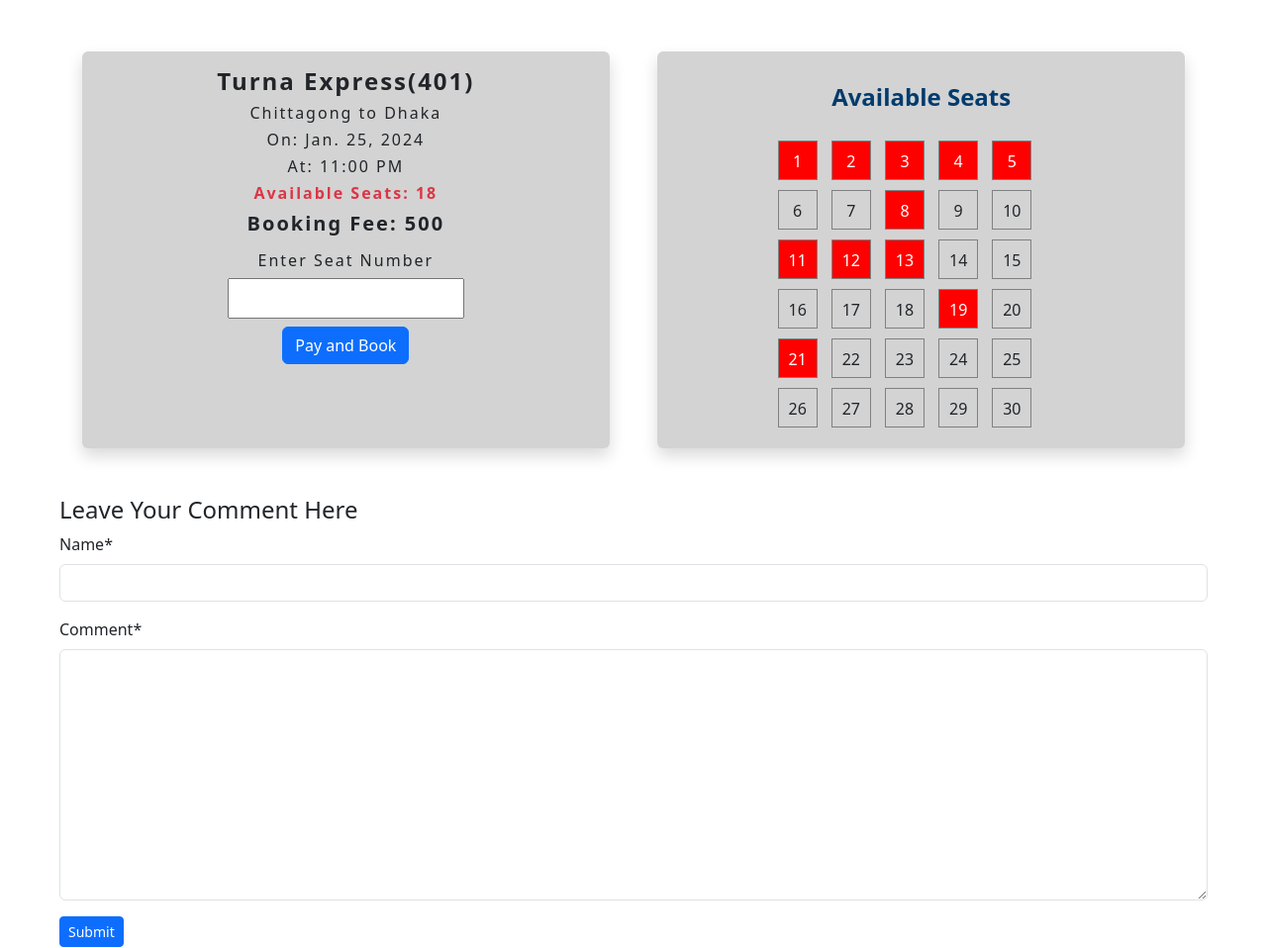
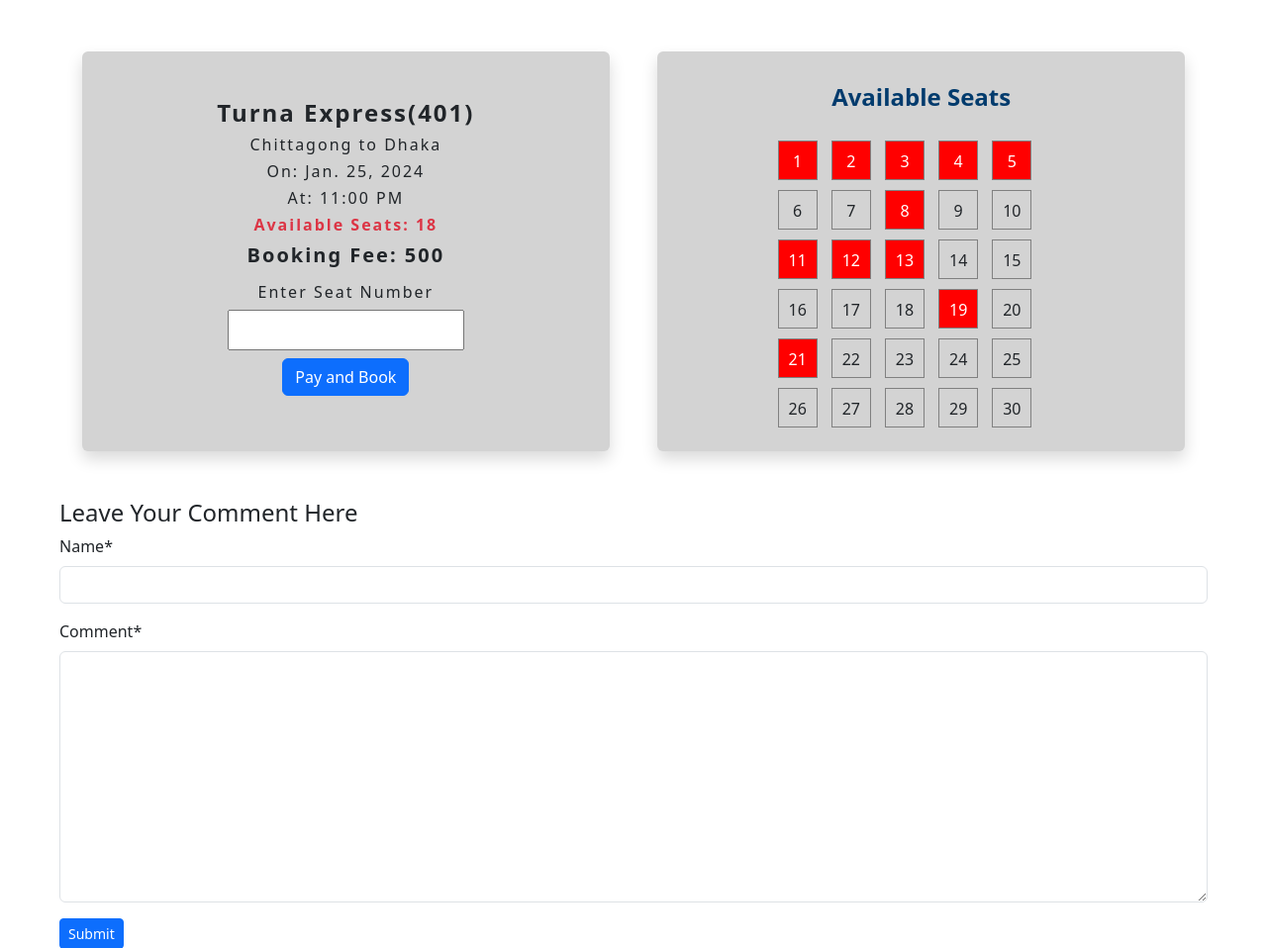
Before and after one commit to riduanul/ticket-booking-app, a Django app: page /train/train_details/1 in a window 1280 px wide. Shown: the part 72-1030 px from the top of the page at 99% size. Run offline with Django 5.2, Linux system fonts and the light colour scheme; a user stored in the database is signed in; data comes from the database, SQL or seed files in the repository; some libraries are stand-ins or nearby versions.

Commit message:
design updated

```diff
--- a/trains/templates/train_details.html
+++ b/trains/templates/train_details.html
@@ -23,7 +23,7 @@
 
 <div class="container-fluid booking mx-auto mb-5 " style='margin-top:100px;'>
    <div class="row gap-5 justify-content-center">
-    <div class="col-lg-5 col-md-6 col-sm-12 ls shadow py-3 text-center rounded" style="line-height: 35px; background-color:lightgray">
+    <div class="col-lg-5 col-md-6 col-sm-12 ls shadow py-5 text-center rounded" style="line-height: 35px; background-color:lightgray">
       <h4 class='fw-bold'>{{ train.train }}</h4>
       <h6>{{ train.departure_station }} to {{ train.arrival_station }}</h6>
       <h6>On: {{ train.date_of_journey }}</h6>
```
